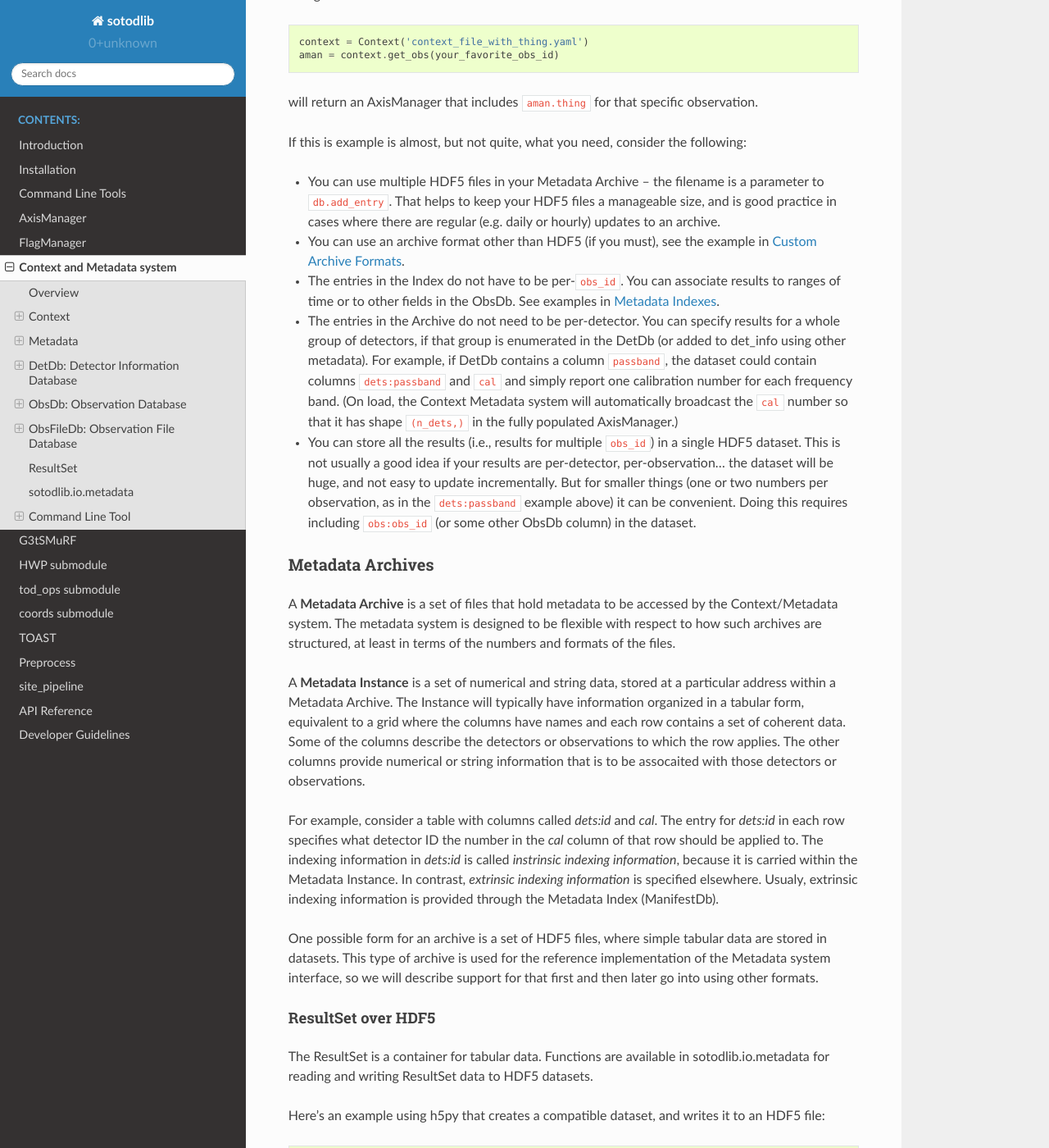
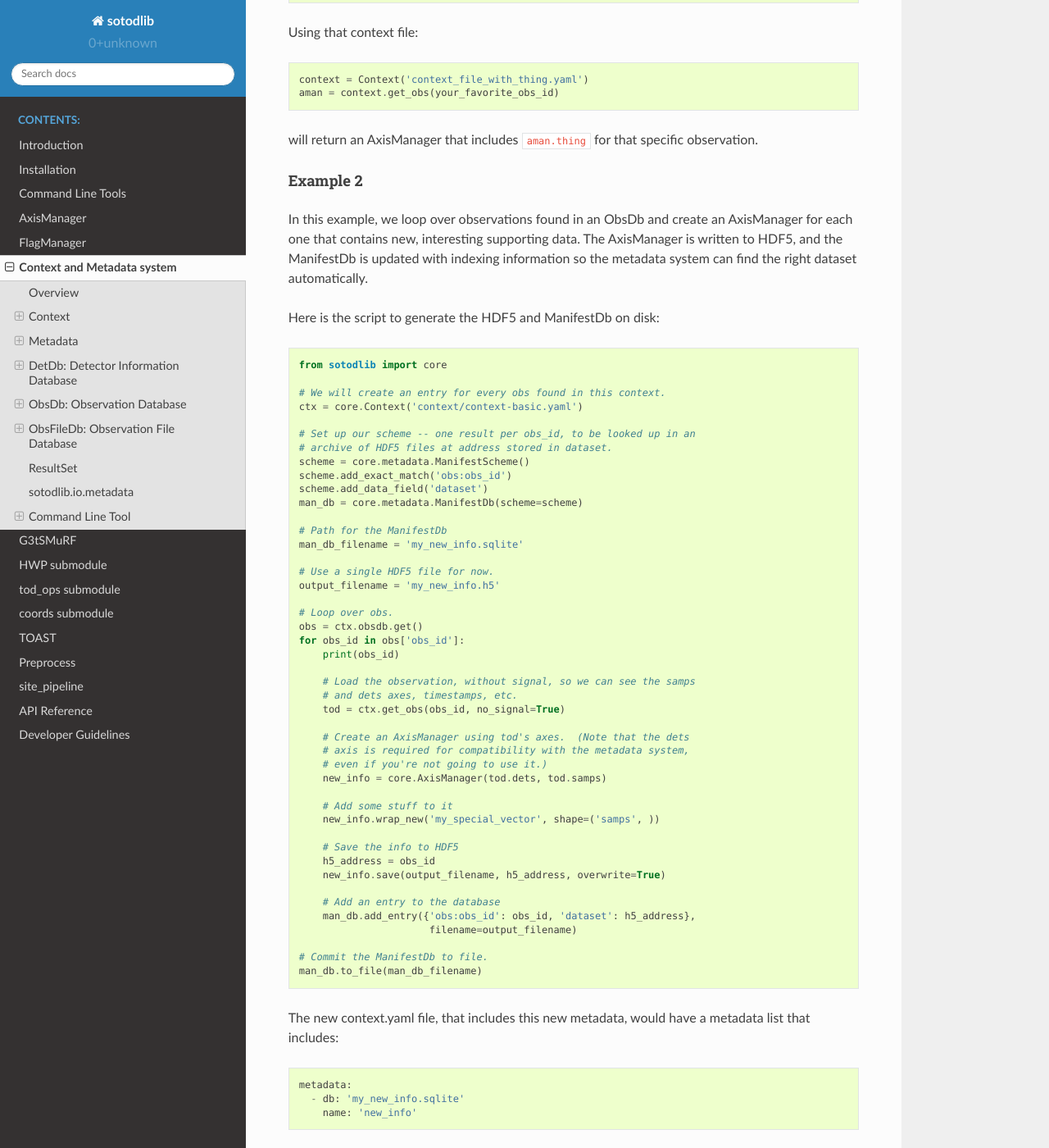
Before and after one commit to simonsobs/sotodlib, a Sphinx documentation site: the page built from docs/context.rst, in a window 1280 px wide and 1400 px high, scrolled down 7903 px. Shown: the whole window at 82% size. Built offline with Sphinx 7.4.7 and the Read the Docs theme 2.0.0, drawn with Linux system fonts in a browser that asks for light colours; some of the changed text lies outside the part shown.

Commit message:
Another metadata example

```diff
--- a/docs/context.rst
+++ b/docs/context.rst
@@ -286,8 +286,8 @@ Unpacker
 Metadata
 --------
 
-Overview
-========
+Overview and Examples
+=====================
 
 The "metadata" we are talking about here consists of things like
 detector pointing offsets, calibration factors, detector time
@@ -369,6 +369,83 @@ Using that context file::
 
 will return an AxisManager that includes ``aman.thing`` for that
 specific observation.
+
+Example 2
+---------
+
+In this example, we loop over observations found in an ObsDb and
+create an AxisManager for each one that contains new, interesting
+supporting data.  The AxisManager is written to HDF5, and the
+ManifestDb is updated with indexing information so the metadata system
+can find the right dataset automatically.
+
+Here is the script to generate the HDF5 and ManifestDb on disk::
+
+  from sotodlib import core
+
+  # We will create an entry for every obs found in this context.
+  ctx = core.Context('context/context-basic.yaml')
+
+  # Set up our scheme -- one result per obs_id, to be looked up in an
+  # archive of HDF5 files at address stored in dataset.
+  scheme = core.metadata.ManifestScheme()
+  scheme.add_exact_match('obs:obs_id')
+  scheme.add_data_field('dataset')
+  man_db = core.metadata.ManifestDb(scheme=scheme)
+
+  # Path for the ManifestDb
+  man_db_filename = 'my_new_info.sqlite'
+
+  # Use a single HDF5 file for now.
+  output_filename = 'my_new_info.h5'
+
+  # Loop over obs.
+  obs = ctx.obsdb.get()
+  for obs_id in obs['obs_id']:
+      print(obs_id)
+
+      # Load the observation, without signal, so we can see the samps
+      # and dets axes, timestamps, etc.
+      tod = ctx.get_obs(obs_id, no_signal=True)
+
+      # Create an AxisManager using tod's axes.  (Note that the dets
+      # axis is required for compatibility with the metadata system,
+      # even if you're not going to use it.)
+      new_info = core.AxisManager(tod.dets, tod.samps)
+
+      # Add some stuff to it
+      new_info.wrap_new('my_special_vector', shape=('samps', ))
+
+      # Save the info to HDF5
+      h5_address = obs_id
+      new_info.save(output_filename, h5_address, overwrite=True)
+
+      # Add an entry to the database
+      man_db.add_entry({'obs:obs_id': obs_id, 'dataset': h5_address},
+                        filename=output_filename)
+
+  # Commit the ManifestDb to file.
+  man_db.to_file(man_db_filename)
+
+
+The new context.yaml file, that includes this new metadata, would have
+a metadata list that includes::
+
+    metadata:
+      - db: 'my_new_info.sqlite'
+        name: 'new_info'
+
+If you want to load the single vector ``my_special_vector`` into the
+top level of the AxisManager, under name ``special``, use this
+syntax::
+
+    metadata:
+      - db: 'my_new_info.sqlite'
+        name: 'special&my_special_vector'
+
+
+Tips
+----
 
 If this is example is almost, but not quite, what you need, consider the
 following:
```
Also changed, not shown: other parts of docs/context.rst (+2 -2 lines).
